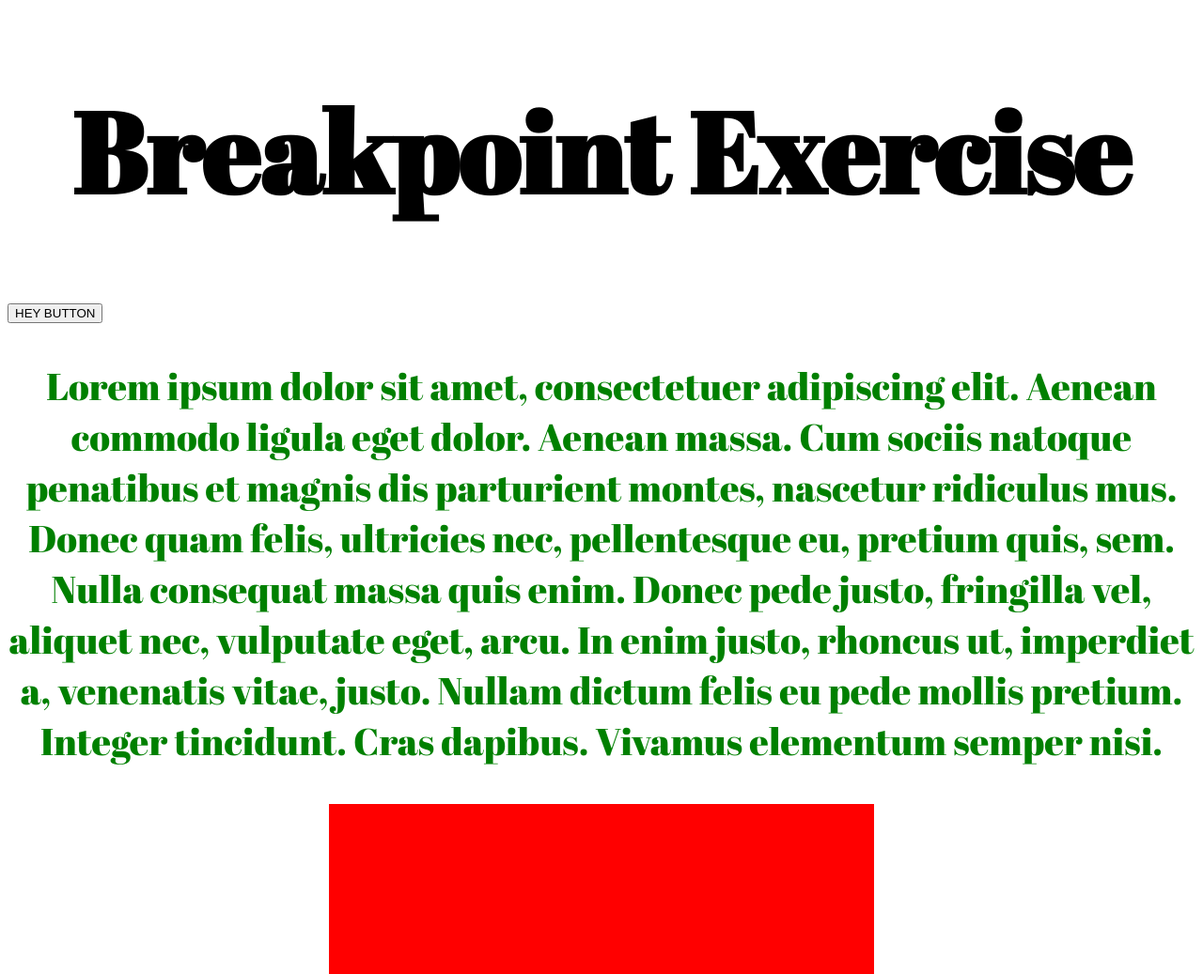
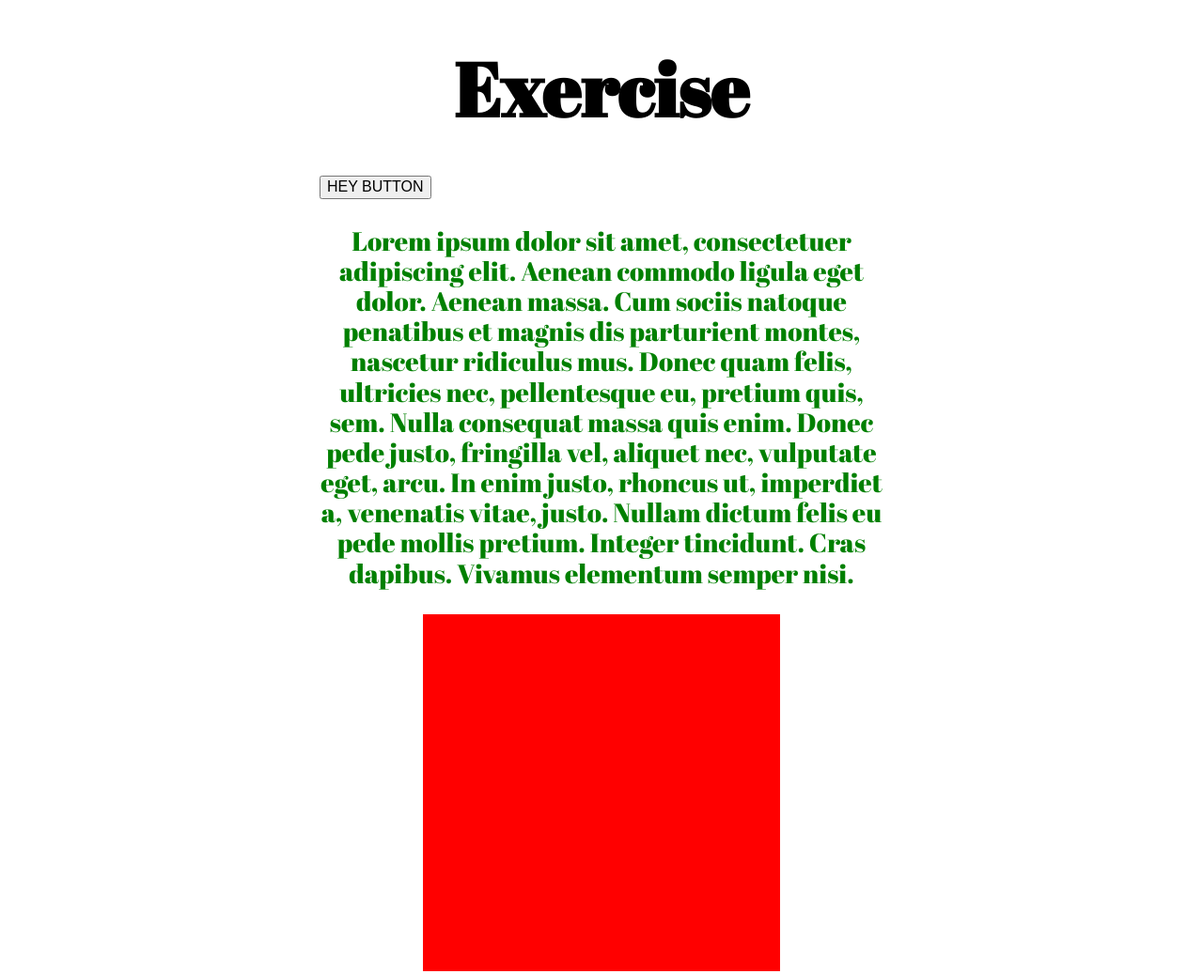
Before and after one commit to benfoldy/javascriptscrewingaround, a plain HTML site: page index.html in a window 1280 px wide. Shown: the top 1037 px of the page at 94% size. Drawn offline with nearby package versions, Linux system fonts and the light colour scheme.

Commit message:
adding jscript

```diff
--- a/index.html
+++ b/index.html
@@ -2,78 +2,21 @@
 <html>
 
   <head>
-    <meta name="viewport" content="width=device-width, initial-scale=1.0">
+    <meta name="viewport" content="width=device-width, initial-scale=1, shrink-to-fit=no">
 
     <title>Break Points Exercise</title>
 
     <link href="https://fonts.googleapis.com/css?family=Abril+Fatface" rel="stylesheet">
 
-    <style>
-      h1 {
-        font-size: 120px;
-        font-family: 'Abril Fatface', cursive;
-        text-align: center;
-        color: 0E400A;
-      }
-
-      p {
-        font-size: 40px;
-        font-family: 'Abril Fatface', cursive;
-        text-align: center;
-        color: 0E400A;
-      }
-
-      #square {
-        width: 580px;
-        height: 580px;
-        background: red;
-        margin-left: auto;
-        margin-right: auto;
-      }
-
-
-      @media (max-width:600px) {
-
-        h1 {
-          font-size: 80px;
-          line-height: 80px;
-
-        }
-        p {
-          font-size: 28px;
-        }
-
-        #square {
-          width: 380px;
-          height: 380px;
-        }
-      }
-
-      @media (max-width:380px) {
-
-        h1 {
-          font-size: 40px;
-          line-height: 40px;
-        }
-
-        p {
-          font-size: 14px;
-
-        }
-        #square {
-          width: 300px;
-          height: 300px;
-        }
-      }
-    </style>
+    <link rel="stylesheet" type="text/css" href="style.css">
 
     <script src="http://code.jquery.com/jquery-3.3.1.js" integrity="sha256-2Kok7MbOyxpgUVvAk/HJ2jigOSYS2auK4Pfzbm7uH60=" crossorigin="anonymous"></script>
 
   </head>
 
   <body>
-
-    <h1>Breakpoint Exercise</h1>
+    <div id="maincontent">
+      <h1>Exercise</h1>
 
       <button id="mybutton">HEY BUTTON</button>
 
@@ -89,19 +32,12 @@
       <p>
         Aenean vulputate eleifend tellus. Aenean leo ligula, porttitor eu, consequat vitae, eleifend ac, enim. Aliquam lorem ante, dapibus in, viverra quis, feugiat a, tellus. Phasellus viverra nulla ut metus varius laoreet. Quisque rutrum. Aenean imperdiet.
         Etiam ultricies nisi vel augue. Curabitur ullamcorper ultricies nisi. Nam eget dui. Etiam rhoncus. Maecenas tempus, tellus eget condimentum rhoncus, sem quam semper libero, sit amet adipiscing sem neque sed ipsum. Nam quam nunc, blandit vel, luctus
-      pulvinar, hendrerit id, lorem. Maecenas nec odio et ante tincidunt tempus. Donec vitae sapien ut libero venenatis faucibus. Nullam quis ante. Etiam sit amet orci eget eros faucibus tincidunt. Duis leo. Sed fringilla mauris sit amet nibh. Donec sodales
-      sagittis magna. Sed consequat, leo eget bibendum sodales, augue velit cursus nunc,
+        pulvinar, hendrerit id, lorem. Maecenas nec odio et ante tincidunt tempus. Donec vitae sapien ut libero venenatis faucibus. Nullam quis ante. Etiam sit amet orci eget eros faucibus tincidunt. Duis leo. Sed fringilla mauris sit amet nibh. Donec
+        sodales sagittis magna. Sed consequat, leo eget bibendum sodales, augue velit cursus nunc,
       </p>
 
-    <script>
-      $(document).ready(function() {
-        $("p").css("color", "green");
-        $("#mybutton").click(function() {
-          $("p").toggle();
-          $("#square").hover(function() {
-            alert("This is a big red square!");
-          })
-        });
-      });
+    </div>
+
+    <script src="script.js">
     </script>
   </body>
--- /dev/null
+++ b/script.js
@@ -0,0 +1,9 @@
+$(document).ready(function () {
+	$("p").css("color", "green");
+	$("#mybutton").click(function () {
+		$("p").toggle();
+		$("#square").hover(function () {
+			alert("This is a big red square!");
+		})
+	});
+});
--- a/style.css
+++ b/style.css
@@ -0,0 +1,89 @@
+/*
+This is a good layout for a mobile-first CSS template.
+Following this flow will minimize the number of styles you need to write and will ensure you are thinking, designing and developing mobile-first.
+Most of your styles get written like standard CSS, but for your mobile presentation. Generally speaking, a good mobile presention will stretch out nicely for larger screens.
+
+Sometimes, when we stretch out to larger screens, we need to make minor tweaks for the larger devices -- you can make these tweaks in the tablet media query, or if the issue exists on desktop only, the desktop media query.
+You will find this is far easier than the opposite task of using CSS to cram your desktop experience into a mobile device.
+*/
+
+/* THIS LINE LOADS IN A NICE RESET TO ENSURE ALL BROWSERS HAVE THE SAME BASE STYLES */
+
+@import url('https://cdnjs.cloudflare.com/ajax/libs/normalize/7.0.0/normalize.min.css');
+/* Start your base/mobile styles here */
+
+html, body {
+  /* Sets default font-size to 16px, ensuring 1em = 16px; */
+  font-size: 16px;
+}
+
+h1 {
+  font-size: 25px;
+  line-height: 25px;
+  font-family: 'Abril Fatface', cursive;
+  text-align: center;
+  color: 0E400A;
+}
+
+p {
+  font-size: 14px;
+  font-family: 'Abril Fatface', cursive;
+  text-align: center;
+  color: 0E400A;
+}
+
+#square {
+  width: 200px;
+  height: 200px;
+  background: red;
+  margin-left: auto;
+  margin-right: auto;
+}
+
+#maincontent {
+  margin-left: auto;
+  margin-right: auto;
+  max-width: 360px;
+}
+
+/* Tablet/Desktop overrides */
+
+@media(min-width: 681px) {
+  /* Any adjustments for tablets and larger go here. Note these styles will be applied to anything 681px or larger -- so tablet AND desktop */
+}
+
+h1 {
+  font-size: 80px;
+  line-height: 80px;
+}
+
+p {
+  font-size: 28px;
+}
+
+#square {
+  width: 380px;
+  height: 380px;
+}
+
+#maincontent {
+  max-width: 600px;
+}
+
+}
+
+@media(min-width: 729px) {
+  /* Any adjustments for desktop and larger go here. Note these styles will be applied to anything 729px or larger -- so desktop */
+  h1 {
+    font-size: 120px;
+  }
+  p {
+    font-size: 40px;
+  }
+  #square {
+    width: 580px;
+    height: 580px;
+  }
+  #maincontent {
+    max-width: 700px;
+  }
```
Also changed, not shown: index.js (deleted). Lines whose indentation alone changed are shown as unchanged.
